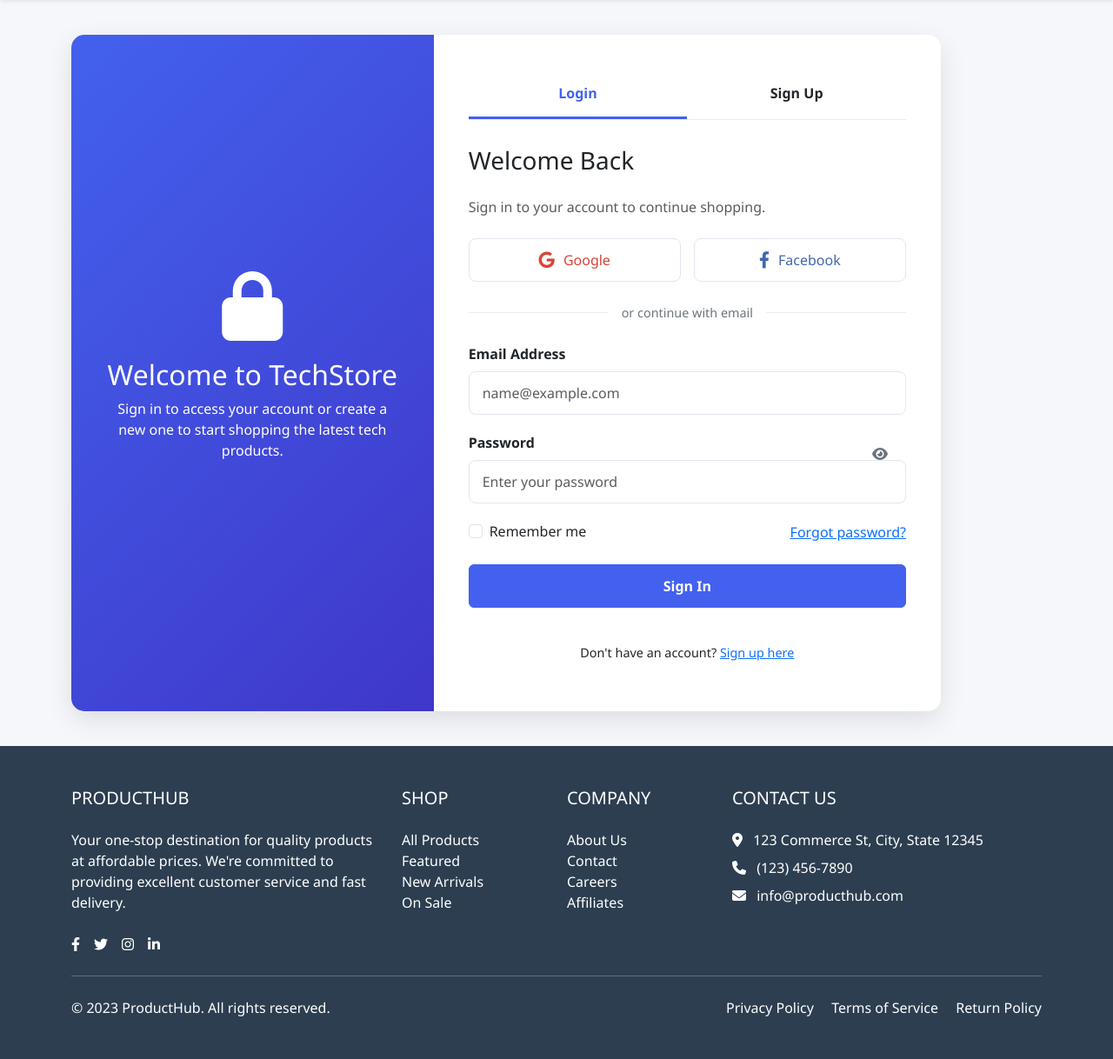
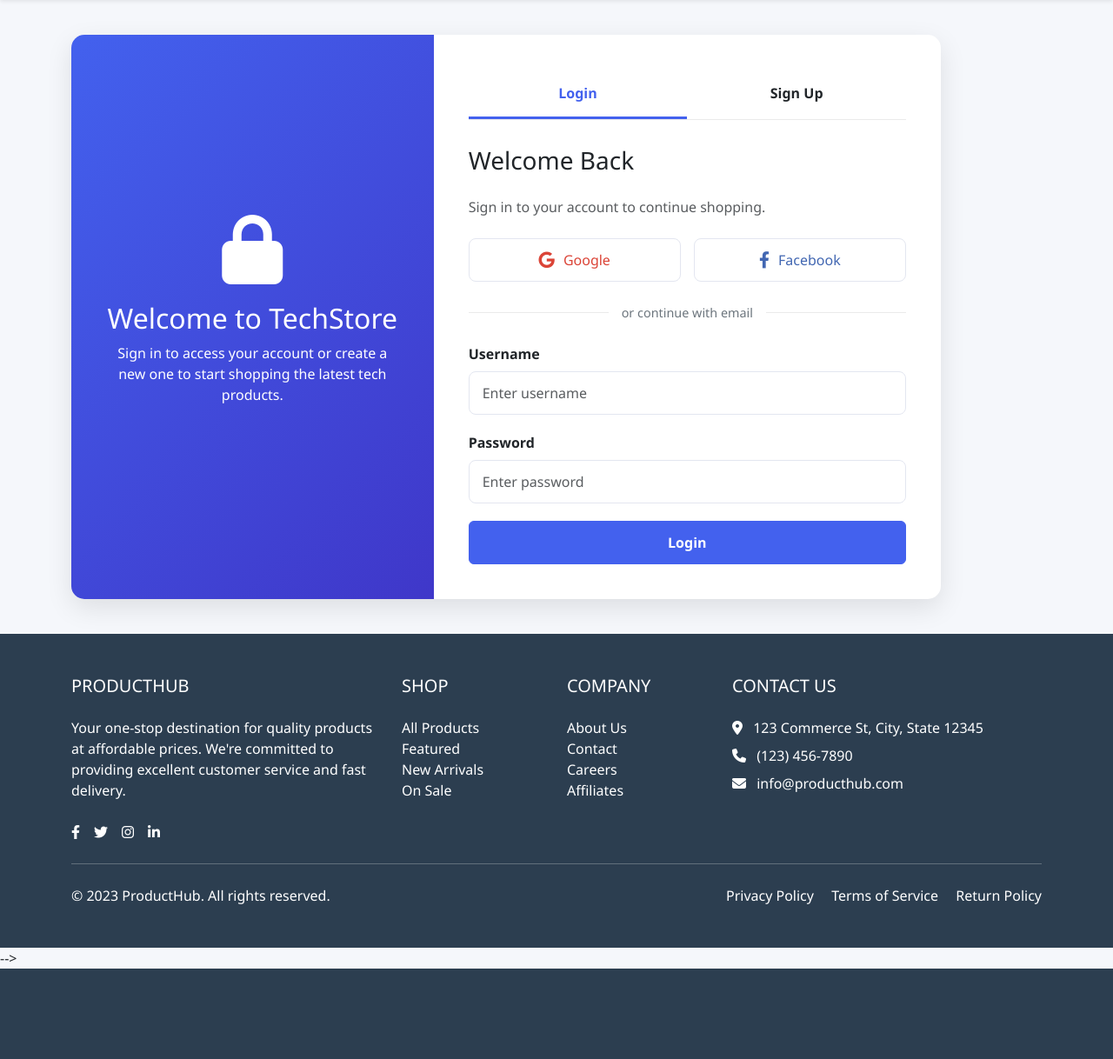
Before and after one commit to AliZamani696/django-and-bootstarp, a Django app: page /accounts/api/register/ in a window 1280 px wide. Shown: the part 78-1296 px from the top of the page at 87% size. After the commit the page ends 1192 px from the top, so only its background shows below. Run offline with Django 5.2, Linux system fonts and the light colour scheme.

Commit message:
fix login and registration bugs

```diff
--- a/Core/Accounts/views.py
+++ b/Core/Accounts/views.py
@@ -6,7 +6,8 @@
 from rest_framework import status
 from django.contrib.auth import authenticate
 from rest_framework.authtoken.models import Token
-
+from django.contrib.auth import authenticate, login
+from django.shortcuts import redirect
 
 
 #TODO:
@@ -33,26 +34,9 @@
         elif action == "login":
                 email = request.data.get("email")
                 password = request.data.get("password")
-                if not email and not password:
-                    print(request.data)
-                    return Response(
-                        {"error": "username and password required"},
-                        status=status.HTTP_400_BAD_REQUEST
-                    )
-                user = authenticate(email=email,password=password)
-                if user is None:
-                    return Response(
-                        {"error": "Invalid credentials"},
-                        status=status.HTTP_401_UNAUTHORIZED
-                    )
-                token, created = Token.objects.get_or_create(user=user)
-                print(request.data)
-                return Response({
-                    "message": "Login successful",
-                    "token": token.key,
-                    "user": {
-                    # "id": user.id,
-                    "email": user.email.split("@")[0]
-                    }}
-
-                )
+                user = authenticate(request, email=email, password=password)
+                if  user is None:
+                    return Response({"error": "Invalid"}, status=400)
+                if user:
+                    login(request, user)
+                    return redirect("/home/")
--- a/Core/Core/settings.py
+++ b/Core/Core/settings.py
@@ -148,4 +148,3 @@
 AUTH_USER_MODEL = "Accounts.User"
 
 LOGOUT_REDIRECT_URL = "login"
-LOGIN_REDIRECT_URL = "index"
--- a/Core/Store/templates/registration/login.html
+++ b/Core/Store/templates/registration/login.html
@@ -281,40 +281,49 @@
                                 <div class="divider">
                                     <span>or continue with email</span>
                                 </div>
-                                <form id="loginForm" method="post">
+
+                    <!-- LOGIN FORM -->
+                    <form method="POST">
                         {% csrf_token %}
-                                    <input type="hidden" name="action" value="login">
+
                         <div class="mb-3">
-                                        <label for="email" class="form-label">Email Address</label>
-                                        <input type="email" name="email" class="form-control" id="loginEmail" placeholder="name@example.com" >
+                            <label class="form-label">Username</label>
+                            <input
+                                type="text"
+                                name="username"
+                                class="form-control"
+                                placeholder="Enter username"
+                                required
+                            >
                         </div>
 
-                                    <div class="mb-3 password-toggle">
-                                        <label for="loginPassword" class="form-label">Password</label>
-                                        <input type="password" name="password" class="form-control" id="loginPassword" placeholder="Enter your password" >
-                                        <button type="button" class="toggle-password">
-                                            <i class="fas fa-eye"></i>
-                                        </button>
+                        <div class="mb-3">
+                            <label class="form-label">Password</label>
+                            <input
+                                type="password"
+                                name="password"
+                                class="form-control"
+                                placeholder="Enter password"
+                                required
+                            >
                         </div>
 
-                                    <div class="d-flex justify-content-between align-items-center mb-4">
-                                        <div class="form-check">
-                                            <input class="form-check-input" type="checkbox" id="rememberMe">
-                                            <label class="form-check-label" for="rememberMe">
-                                                Remember me
-                                            </label>
+                        <button class="btn btn-primary w-100" type="submit">
+                            Login
+                        </button>
+
+                        {% if error %}
+                        <div class="alert alert-danger mt-3">
+                            {{ error }}
                         </div>
-                                        <a href="#" class="text-primary">Forgot password?</a>
-                                    </div>
-
-                                    <button type="submit" class="btn btn-primary mb-3 btnSign">Sign In</button>
+                        {% endif %}
                     </form>
 
-                                <div class="auth-footer">
-                                    <p>Don't have an account? <a href="#" class="text-primary switch-tab" data-tab="signup">Sign up here</a></p>
                 </div>
             </div>
 
+        </div>
+    </div>
                             <!-- Signup Form -->
                             <div class="auth-content" id="signup-form">
                                 <h3 class="mb-4">Create Account</h3>
@@ -351,7 +360,7 @@
                                     {% csrf_token %}
                                     <input type="hidden" name="action" value="register">
                                     <div class="mb-3">
-                                        <label for="signupEmail" class="form-label">Email Address</label>
+                                        <label for="email" class="form-label">Email Address</label>
                                         <input type="email" name="email" class="form-control" id="signupEmail" placeholder="name@example.com" required>
                                     </div>
 
```
Also changed, not shown: Core/db.sqlite3. Lines whose indentation alone changed are shown as unchanged.
